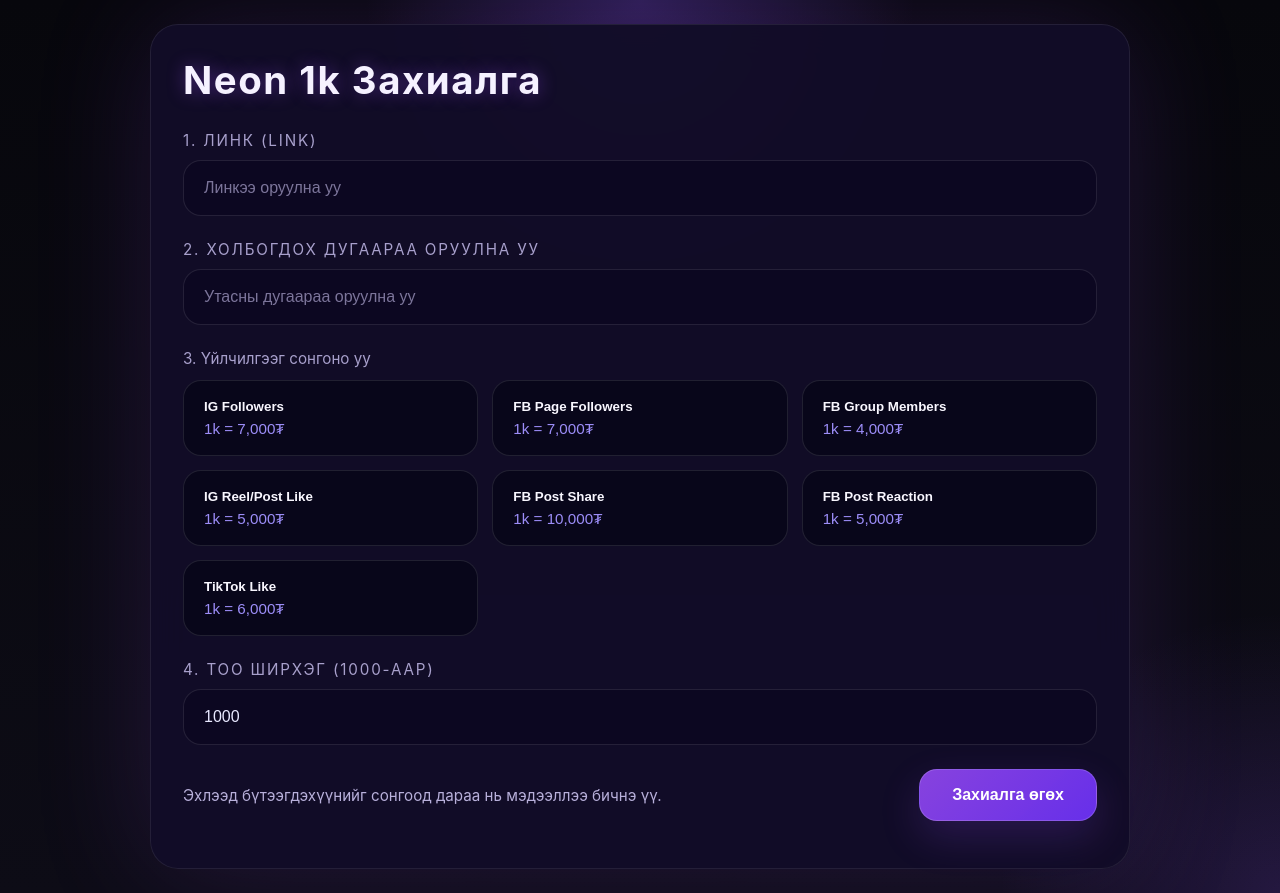
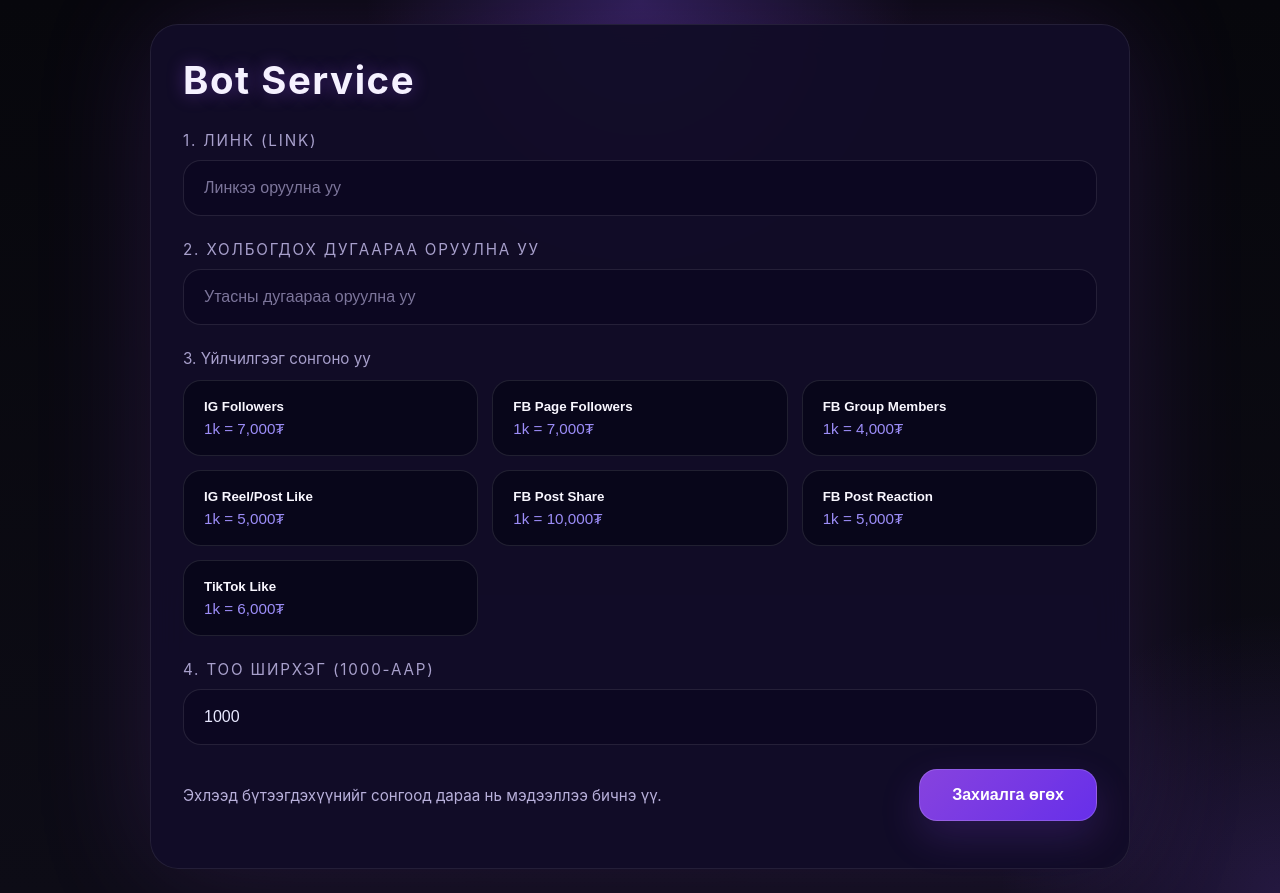
Before and after one commit to Gamedomain/Gamedomain.github.io, a website: page index.html in a window 1280 px wide. Drawn offline with Linux system fonts and the light colour scheme.

Commit message:
Update index.html

```diff
--- a/index.html
+++ b/index.html
@@ -3,7 +3,7 @@
 <head>
   <meta charset="UTF-8" />
   <meta name="viewport" content="width=device-width, initial-scale=1.0" />
-  <title>Neon 1k Захиалга</title>
+  <title>Bot Service</title>
   <style>
     :root {
       --bg: #090912;
@@ -169,7 +169,7 @@
 </head>
 <body>
   <div class="container">
-    <h1>Neon 1k Захиалга</h1>
+    <h1>Bot Service</h1>
     <form id="orderForm">
       <div class="section">
         <label class="label" for="link">1. Линк (LINK)</label>
```
